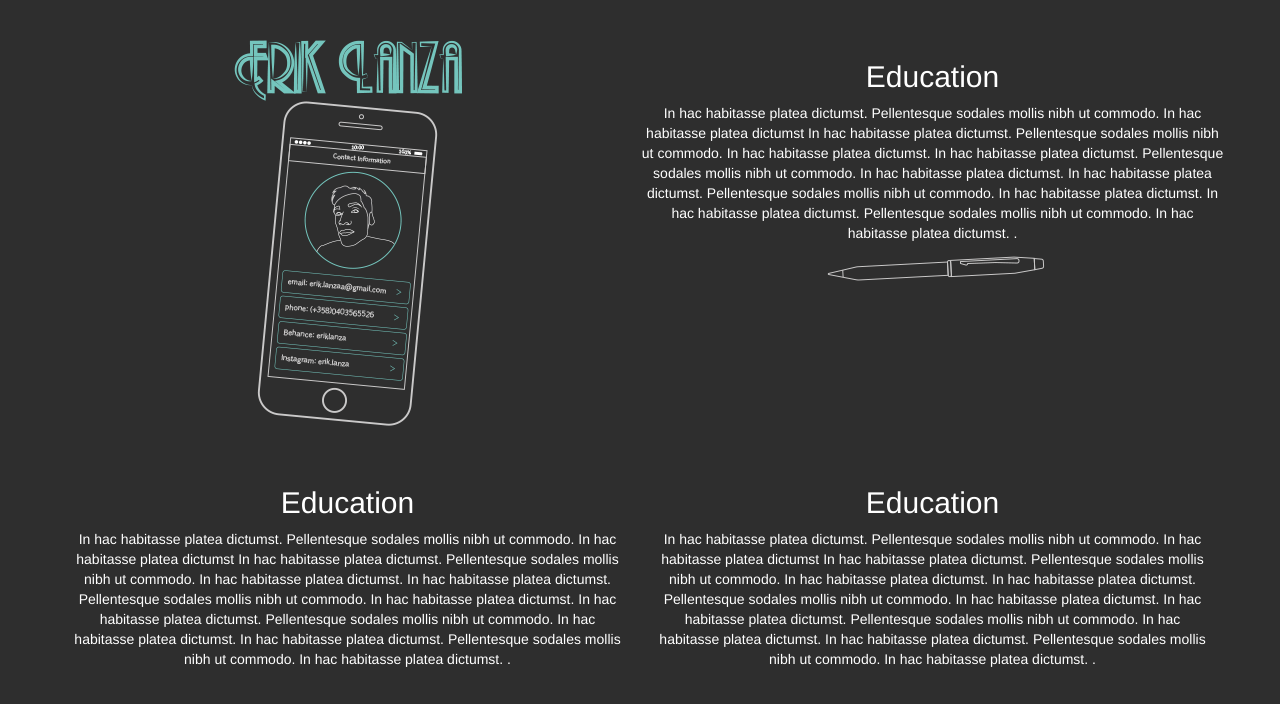
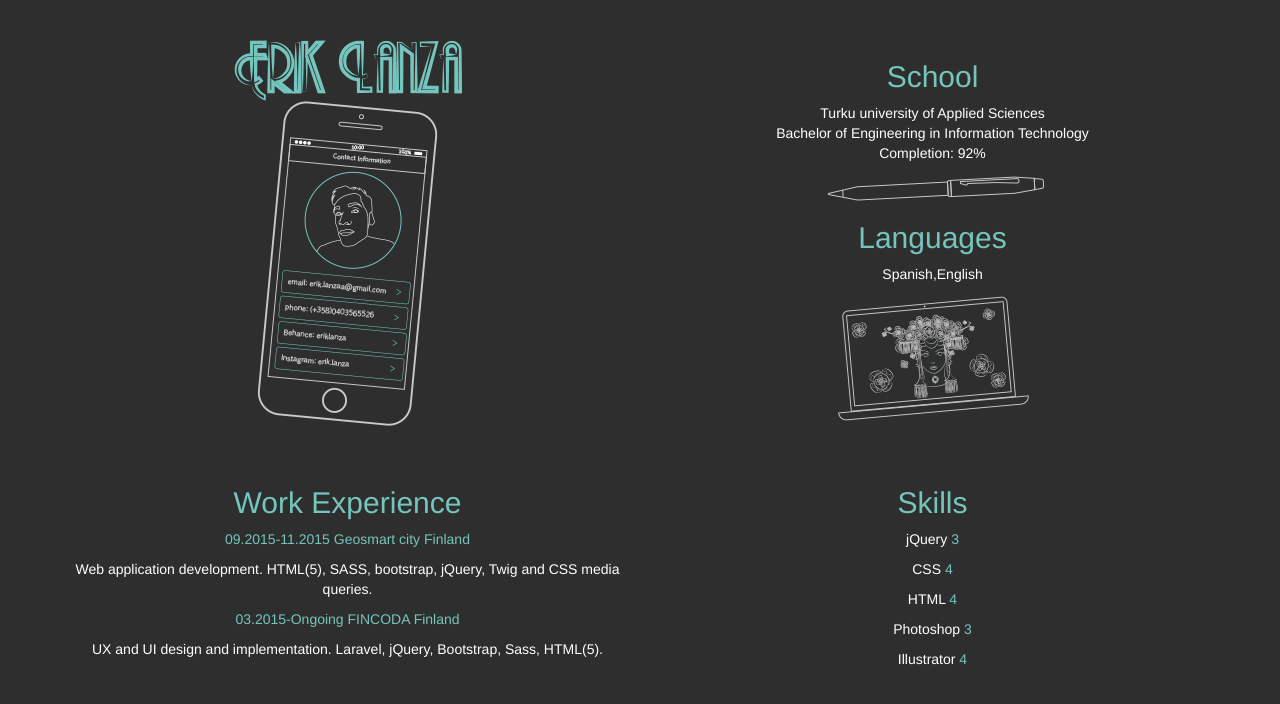
Before and after one commit to eriklanza/CV, a plain HTML site: page index.html in a window 1280 px wide. Drawn offline with nearby package versions, Linux system fonts and the light colour scheme.

Commit message:
Populated the HTML.

```diff
--- a/ErikLanza.json
+++ b/ErikLanza.json
@@ -2,8 +2,8 @@
    "firstname":"erik",
    "lastname":"lanza",
    "languages":[
-      "spannish",
-      "english"
+      "Spanish",
+      "English"
    ],
    "education":{
       "school":"Turku university of Applied Sciences",
@@ -26,23 +26,23 @@
    ],
    "skills":[
       {
-         "tool":"illustrator",
+         "tool":"Illustrator",
          "rating":4
       },
       {
-         "tool":"photoshop",
+         "tool":"Photoshop",
          "rating":3
       },
       {
-         "tool":"html",
+         "tool":"HTML",
          "rating":4
       },
       {
-         "tool":"css",
+         "tool":"CSS",
          "rating":4
       },
       {
-         "tool":"jquery",
+         "tool":"jQuery",
          "rating":3
       }
    ]
--- a/index.html
+++ b/index.html
@@ -12,46 +12,37 @@
             <div class="container">
 
                 <div class="row align">
+
                     <div class="col-md-6">
                         <img src="images/name.png">
                         <div class="row">
                             <img src="images/phone.png">
                         </div>
                     </div>
+
                     <div class="col-md-6">
-                        <div class="row">
-                            <h2>Education</h2>
-                            <p> In hac habitasse platea dictumst. Pellentesque sodales mollis nibh ut commodo. In hac habitasse platea dictumst
-                                In hac habitasse platea dictumst. Pellentesque sodales mollis nibh ut commodo. In hac habitasse platea dictumst.
-                                In hac habitasse platea dictumst. Pellentesque sodales mollis nibh ut commodo. In hac habitasse platea dictumst.
-                                In hac habitasse platea dictumst. Pellentesque sodales mollis nibh ut commodo. In hac habitasse platea dictumst.
-                                In hac habitasse platea dictumst. Pellentesque sodales mollis nibh ut commodo. In hac habitasse platea dictumst.
-                                .</p>
+                        <div class="row" id="education">
+                            <h2 class="headings"> School</h2>
                         </div>
                         <div class="row">
                             <img src="images/pen.png">
                         </div>
+                        <div class="row" id="languages">
+                            <h2 class="headings"> Languages</h2>
+                        </div>
+                        <div class="row" id="languages">
+                            <img src="images/computer.png">
+                        </div>
                     </div>
+
                 </div>
 
                 <div class="row align">
-                    <div class="col-md-6">
-                        <h2>Education</h2>
-                        <p> In hac habitasse platea dictumst. Pellentesque sodales mollis nibh ut commodo. In hac habitasse platea dictumst
-                            In hac habitasse platea dictumst. Pellentesque sodales mollis nibh ut commodo. In hac habitasse platea dictumst.
-                            In hac habitasse platea dictumst. Pellentesque sodales mollis nibh ut commodo. In hac habitasse platea dictumst.
-                            In hac habitasse platea dictumst. Pellentesque sodales mollis nibh ut commodo. In hac habitasse platea dictumst.
-                            In hac habitasse platea dictumst. Pellentesque sodales mollis nibh ut commodo. In hac habitasse platea dictumst.
-                            .</p>
+                    <div class="col-md-6" id="work_experience">
+                        <h2 class="headings">Work Experience</h2>
                     </div>
-                    <div class="col-md-6">
-                        <h2>Education</h2>
-                        <p> In hac habitasse platea dictumst. Pellentesque sodales mollis nibh ut commodo. In hac habitasse platea dictumst
-                            In hac habitasse platea dictumst. Pellentesque sodales mollis nibh ut commodo. In hac habitasse platea dictumst.
-                            In hac habitasse platea dictumst. Pellentesque sodales mollis nibh ut commodo. In hac habitasse platea dictumst.
-                            In hac habitasse platea dictumst. Pellentesque sodales mollis nibh ut commodo. In hac habitasse platea dictumst.
-                            In hac habitasse platea dictumst. Pellentesque sodales mollis nibh ut commodo. In hac habitasse platea dictumst.
-                            .</p>
+                    <div class="col-md-6" id="skills">
+                        <h2 class="headings">Skills</h2>
                     </div>
                 </div>
 
--- a/js/custom.js
+++ b/js/custom.js
@@ -1,8 +1,21 @@
 $(document).ready(function() {
     $.getJSON('ErikLanza.json', function(data){
+
         $(data.education).each(function(index, value){
-            console.log(value.school);
+            $('#education h2').after('<p>' + value.school +'<br>' + value.degree +'<br> Completion: '+value.percentage_completed+ '%</p>');
         });
-        console.log(data.education);
+
+        $(data.work_experience).each(function(index, value){
+            $('#work_experience h2').after('<p class="headings">' + value.timespan+'    ' + value.place +'   '+ value.country+'</p> <p>'+value.task+ '</p>');
+        });
+
+        $(data.skills).each(function(index, value){
+            $('#skills h2').after('<p>' + value.tool+' <span class="headings">   ' + value.rating + '</span></p>');
+        });
+
+        $('#languages h2').after('<p>' + data.languages+'</p>');
+
+
+
     });
 });
--- a/sass/style.sass
+++ b/sass/style.sass
@@ -7,3 +7,6 @@ body
 
 .row
     color: white
+
+.headings
+    color: #75C5BD
```
Also changed, not shown: css/style.css, images/computer.png (added), 1 other file.
